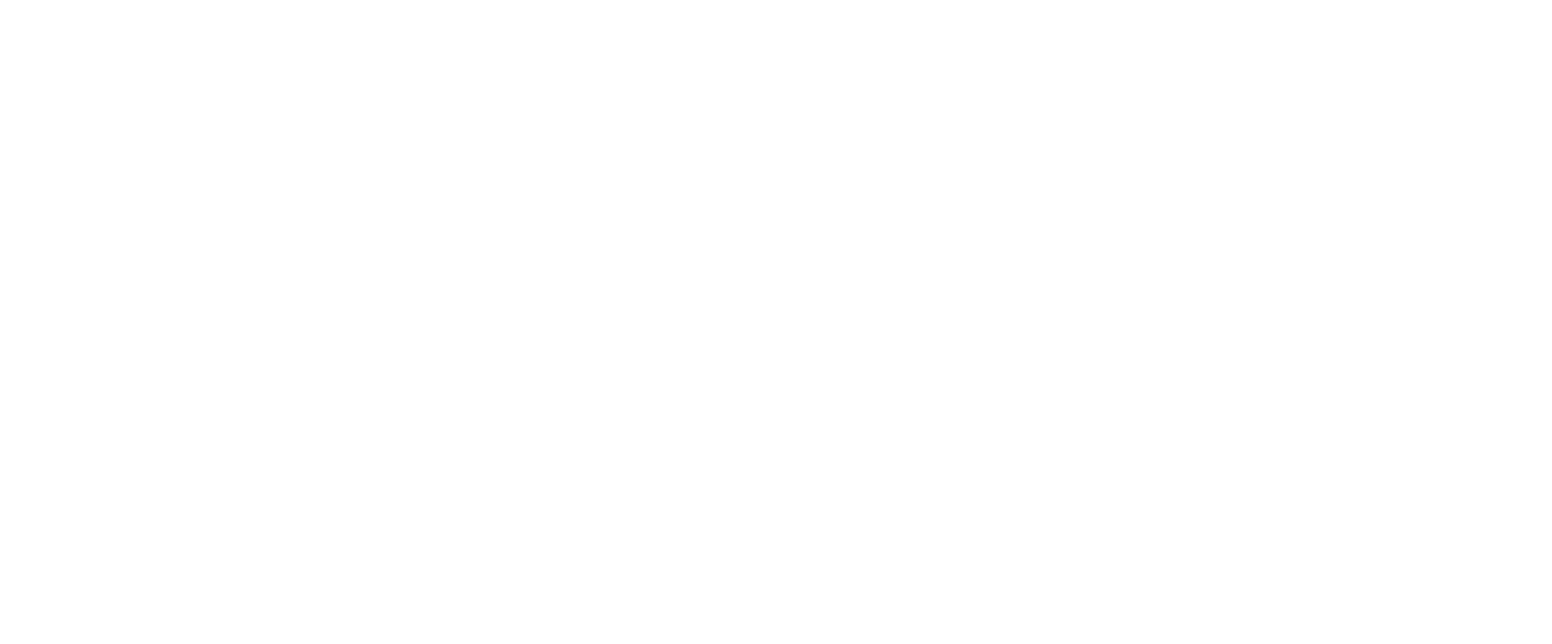
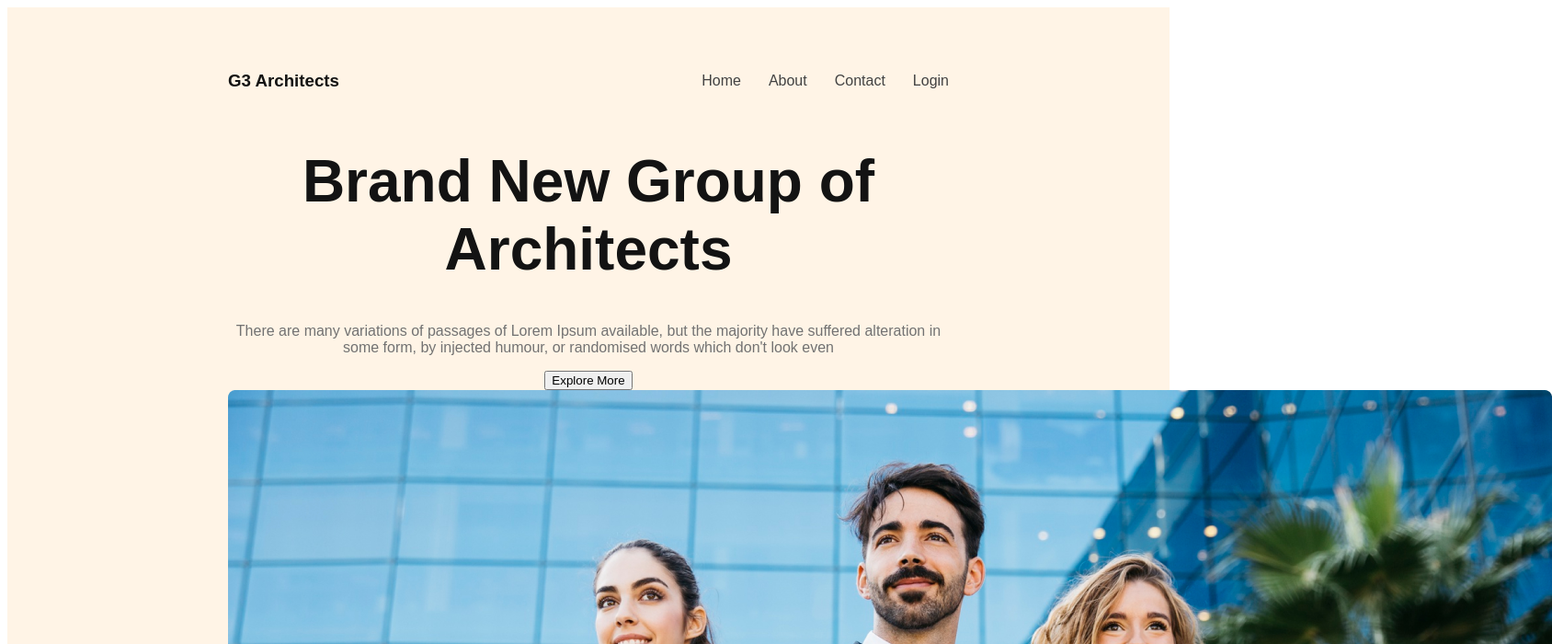
Before and after one commit to Haider340/g3-architect-website, a plain HTML site: page index.html in a window 1280 px wide. Shown: the top 700 px of the page at 92% size, 1688 px wide, since content can reach past the window. Drawn offline with Linux system fonts and the light colour scheme.

Commit message:
update header section

```diff
--- a/index.html
+++ b/index.html
@@ -1,11 +1,47 @@
 <!DOCTYPE html>
 <html lang="en">
+
 <head>
     <meta charset="UTF-8">
     <meta name="viewport" content="width=device-width, initial-scale=1.0">
-    <title></title>
+    <title>G3 Architects</title>
+    <link rel="stylesheet" href="styles/architect.css">
 </head>
+
 <body>
+    <header>
+        <nav>
+            <h3 class="nav-title">G3 Architects</h3>
+            <ul>
+                <li><a href="">Home</a></li>
+                <li><a href="">About</a></li>
+                <li><a href="">Contact</a></li>
+                <li><a href="">Login</a></li>
+            </ul>
+
+        </nav>
+        <div class="banner">
+            <div class="banner-content">
+                <h1 class="banner-title">Brand New Group of Architects</h1>
+                <p class="banner-description">There are many variations of passages of Lorem Ipsum available, but the
+                    majority have suffered alteration in some form, by injected humour, or randomised words which don't
+                    look even</p>
+                <button class="btn-primary">Explore More</button>
+            </div>
+            <img src="images/banner.png" alt="">
+        </div>
+    </header>
+
+
+    <main>
+
+    </main>
+
+
+    <footer>
+
+    </footer>
 
 </body>
+
 </html>
--- /dev/null
+++ b/styles/architect.css
@@ -0,0 +1,59 @@
+/* work sans font from Google */
+<style>
+  @import url('https://fonts.googleapis.com/css2?family=Lato:ital,wght@0,100;0,300;0,400;0,700;0,900;1,100;1,300;1,400;1,700;1,900&family=Open+Sans:wght@400;700;800&family=Work+Sans:ital,wght@0,500;0,600;0,700;0,800;1,400&display=swap');
+</style>
+/* shared styles */
+
+.btn-primary{
+
+}
+
+*{
+    /* font-family: 'Lato', sans-serif; */
+/* font-family: 'Open Sans', sans-serif; */
+font-family: 'Work Sans', sans-serif;
+}
+/* header styles */
+header{
+    background: rgba(255, 144, 14, 0.10);
+    padding: 50px 240px;
+}
+nav{
+    display: flex;
+    justify-content: space-between;
+    align-items: center;
+}
+.nav-title{
+    font: size 3rem;
+    font-weight: 700;
+    color: #131313;
+}
+nav> ul {
+    display: flex;
+}
+nav li {
+    list-style: none;
+    margin-left: 30px;
+    font-weight: 500;
+    font-size: 1rem;
+}
+nav li a {
+    text-decoration: none;
+    color: #424242;
+}
+/* banner styles */
+.banner-content{
+    max-width: 800px;
+    text-align: center;
+    margin: 0px auto;
+
+}
+.banner-title{
+    font-size: 4rem;
+    font-weight: 700;
+    color: #131313;
+}
+.banner-description{
+    font-weight: 400;
+    color: #727272;
+}
```
